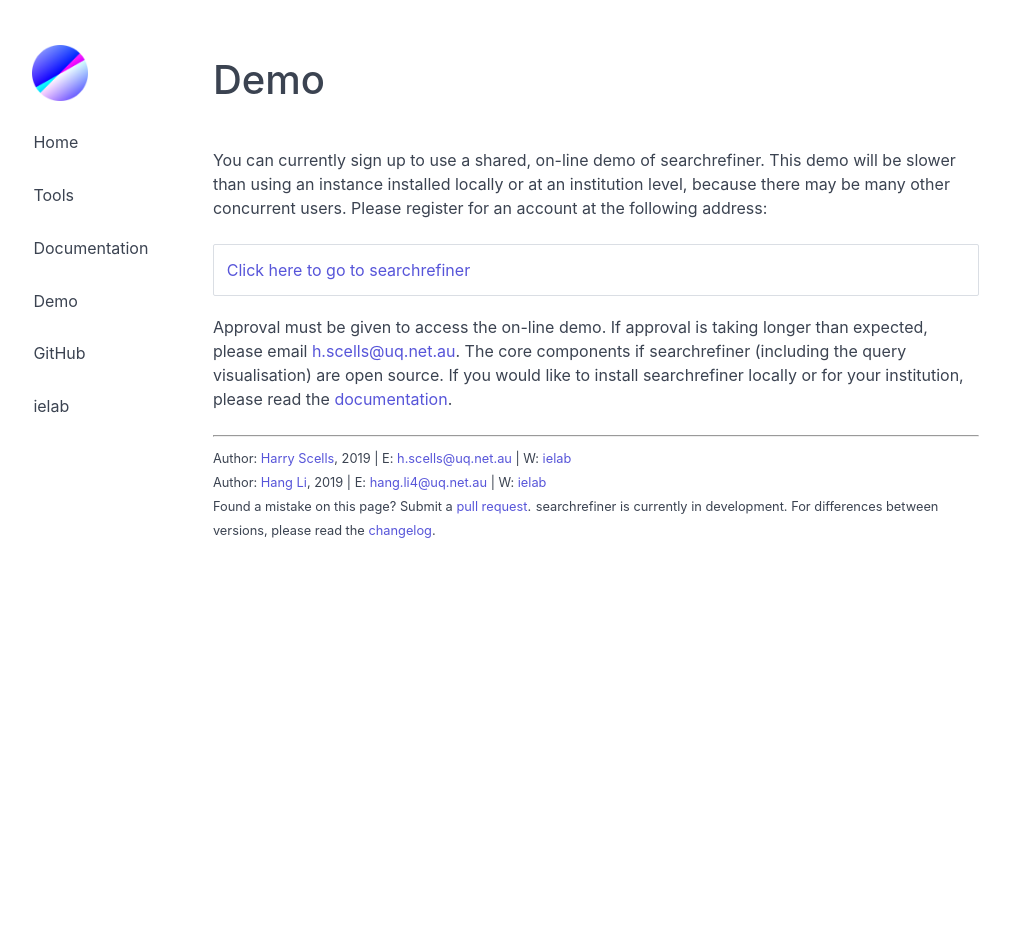
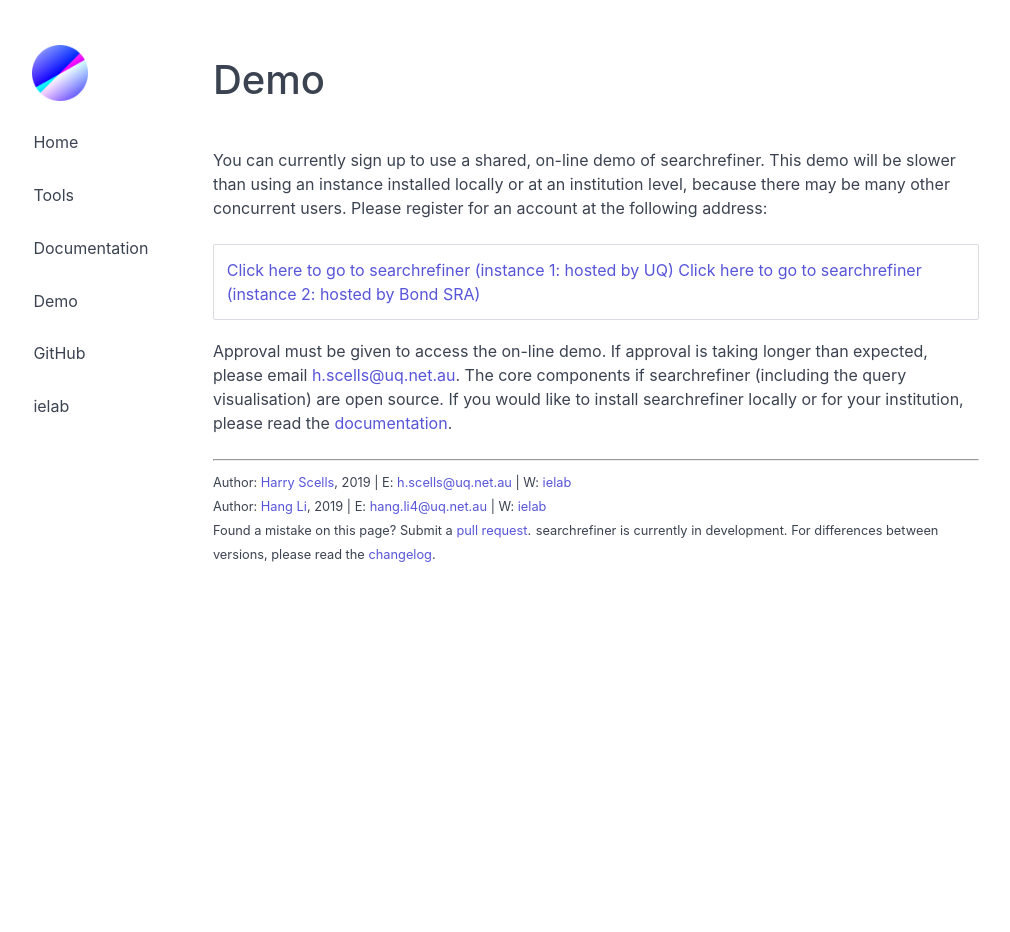
Before and after one commit to ielab/searchrefiner, a Jekyll site: the page built from docs/demo.md, in a window 1280 px wide. Shown: the whole page, without its empty margins (141-1151 px from the left). Built offline with Jekyll 4.4.1, drawn with Linux system fonts in a browser that asks for light colours; our own code applies the rules of GitHub Pages for plain Markdown files.

Commit message:
Update demo.md

```diff
--- a/docs/demo.md
+++ b/docs/demo.md
@@ -10,7 +10,8 @@ You can currently sign up to use a shared, on-line demo of searchrefiner. This d
     <div>
         <article class="card">
             <footer class>
-                <a href="https://ielab-sysrev2.uqcloud.net">Click here to go to searchrefiner</a>
+                <a href="http://ec2-3-106-54-166.ap-southeast-2.compute.amazonaws.com">Click here to go to searchrefiner (instance 1: hosted by UQ)</a>
+                <a href="https://sr-accelerator.com/#/searchrefinery">Click here to go to searchrefiner (instance 2: hosted by Bond SRA)</a>
             </footer>
         </article>
     </div>
```
